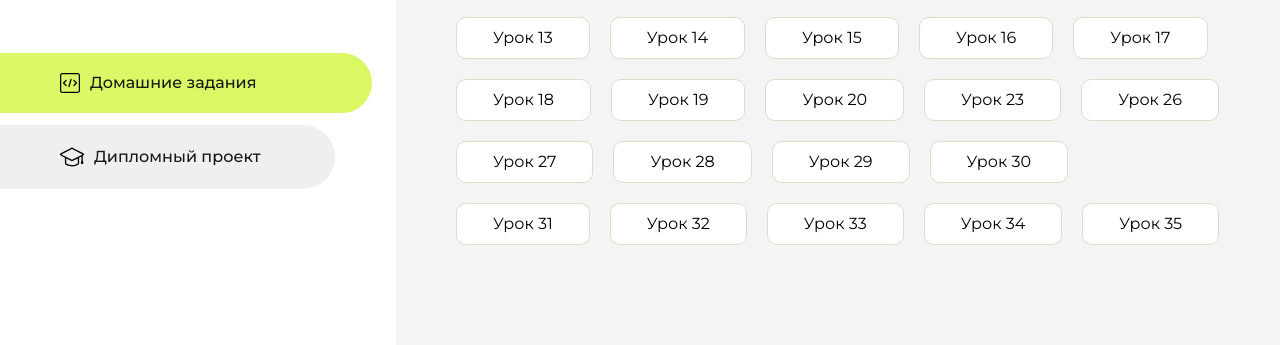
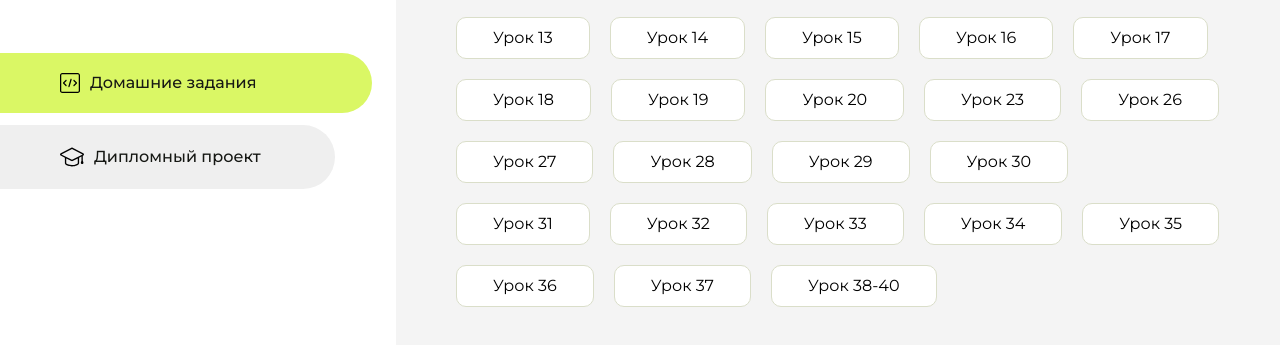
Before and after one commit to REKONis/homework2, a plain HTML site: page index.html in a window 1280 px wide. Shown: the part 283-628 px from the top of the page. Drawn offline with Linux system fonts and the light colour scheme.

Commit message:
Update index.html

```diff
--- a/index.html
+++ b/index.html
@@ -164,6 +164,15 @@
                     <li class="content__list-item">
                         <a href="lesson35/index.html">Урок 35</a>
                     </li>
+                    <li class="content__list-item">
+                        <a href="lesson36/index.html">Урок 36</a>
+                    </li>
+                    <li class="content__list-item">
+                        <a href="lesson37/index.html">Урок 37</a>
+                    </li>
+                    <li class="content__list-item">
+                        <a href="lesson38-40/index.html">Урок 38-40</a>
+                    </li>
                 </ul>
             </div>
             <div class="content__block hidden" id="diplomBlock">
```
